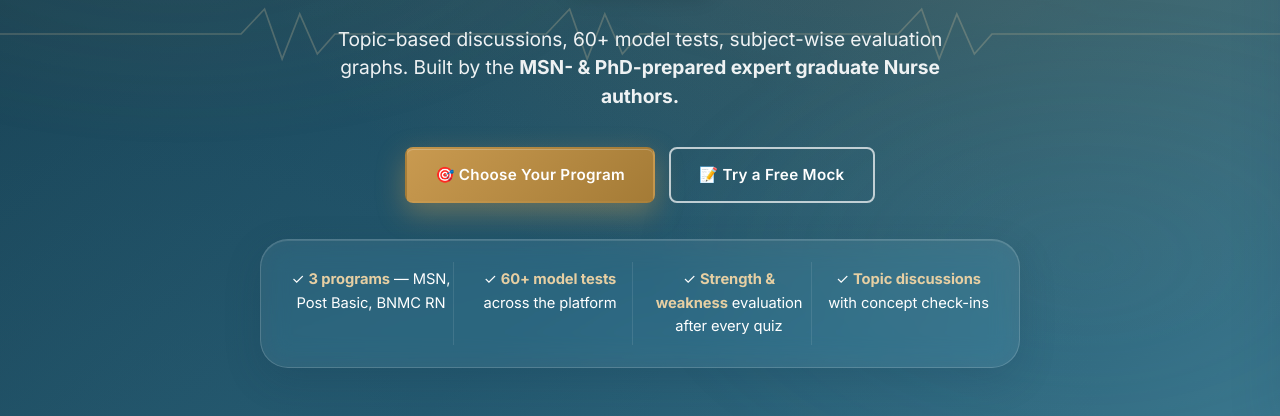
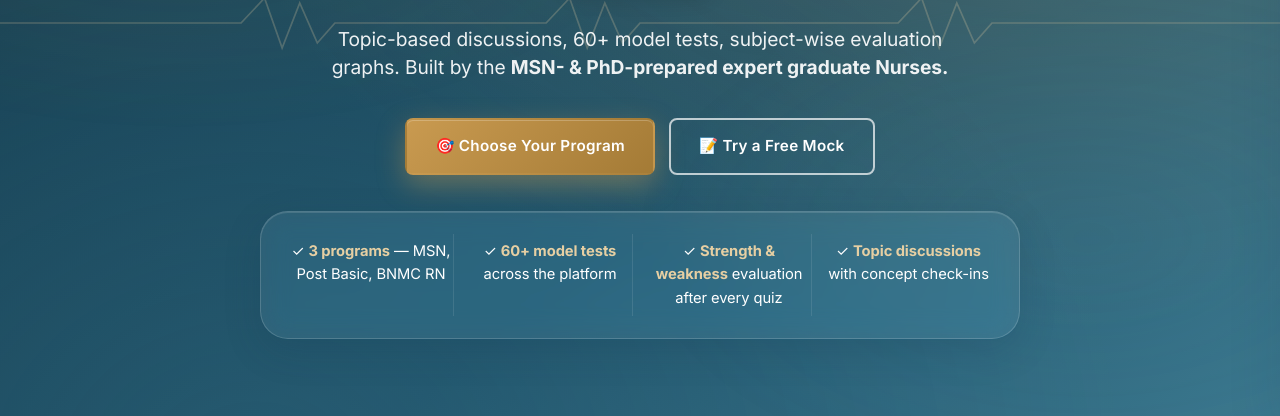
Before and after one commit to rkbemory/PulseAcademy, a plain HTML site: page index.html in a window 1280 px wide. Shown: the part 384-800 px from the top of the page. Drawn offline with nearby package versions, Linux system fonts and the light colour scheme; a web font is replaced by a local one.

Commit message:
Tighten hero copy: 'Nurse authors' -> 'Nurses'

```diff
--- a/index.html
+++ b/index.html
@@ -66,7 +66,7 @@
     </div>
     <p class="lead">
       Topic-based discussions, 60+ model tests, subject-wise evaluation graphs.
-      Built by the <strong>MSN- &amp; PhD-prepared expert graduate Nurse authors.</strong>
+      Built by the <strong>MSN- &amp; PhD-prepared expert graduate Nurses.</strong>
     </p>
     <div class="hero-ctas">
       <a href="#programs" class="btn btn-primary">🎯 Choose Your Program</a>
```
